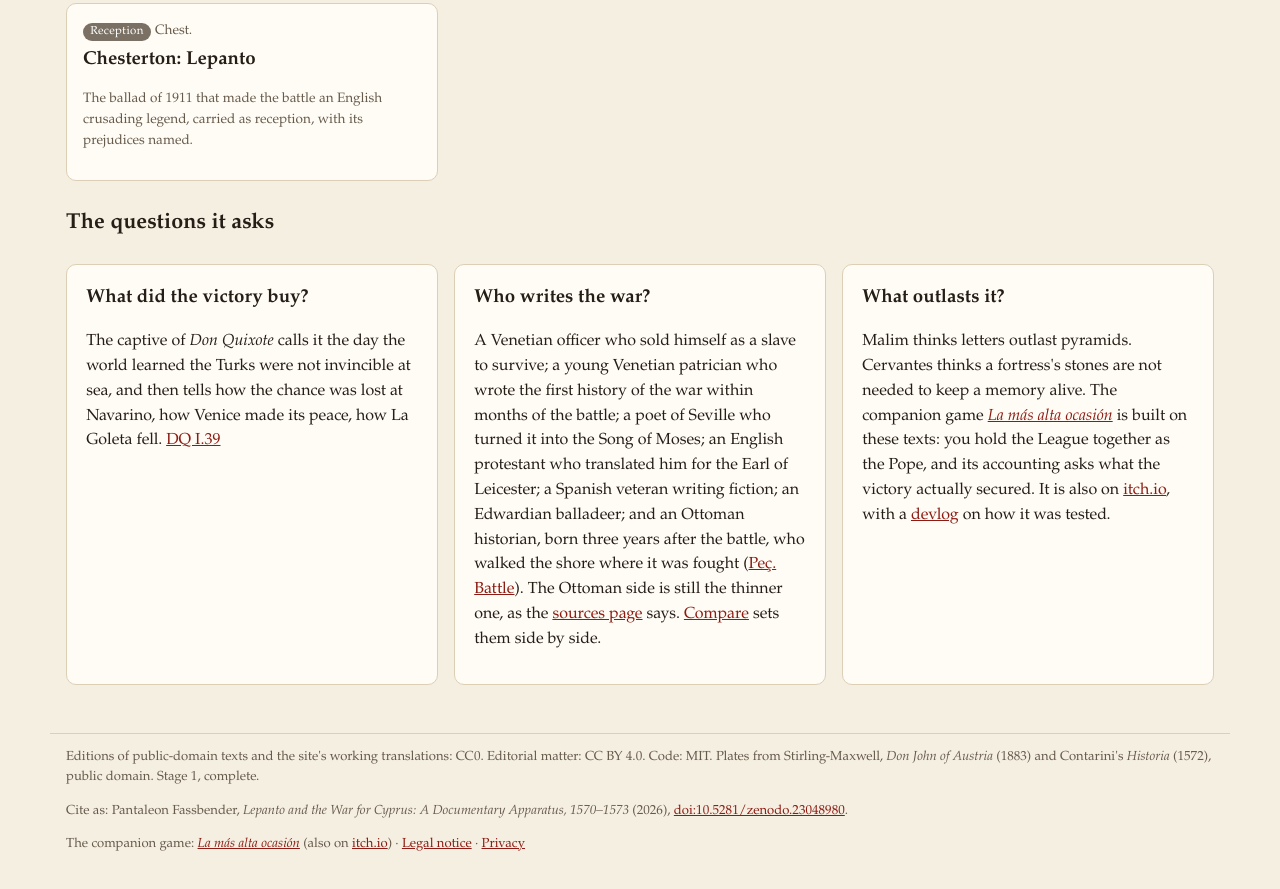
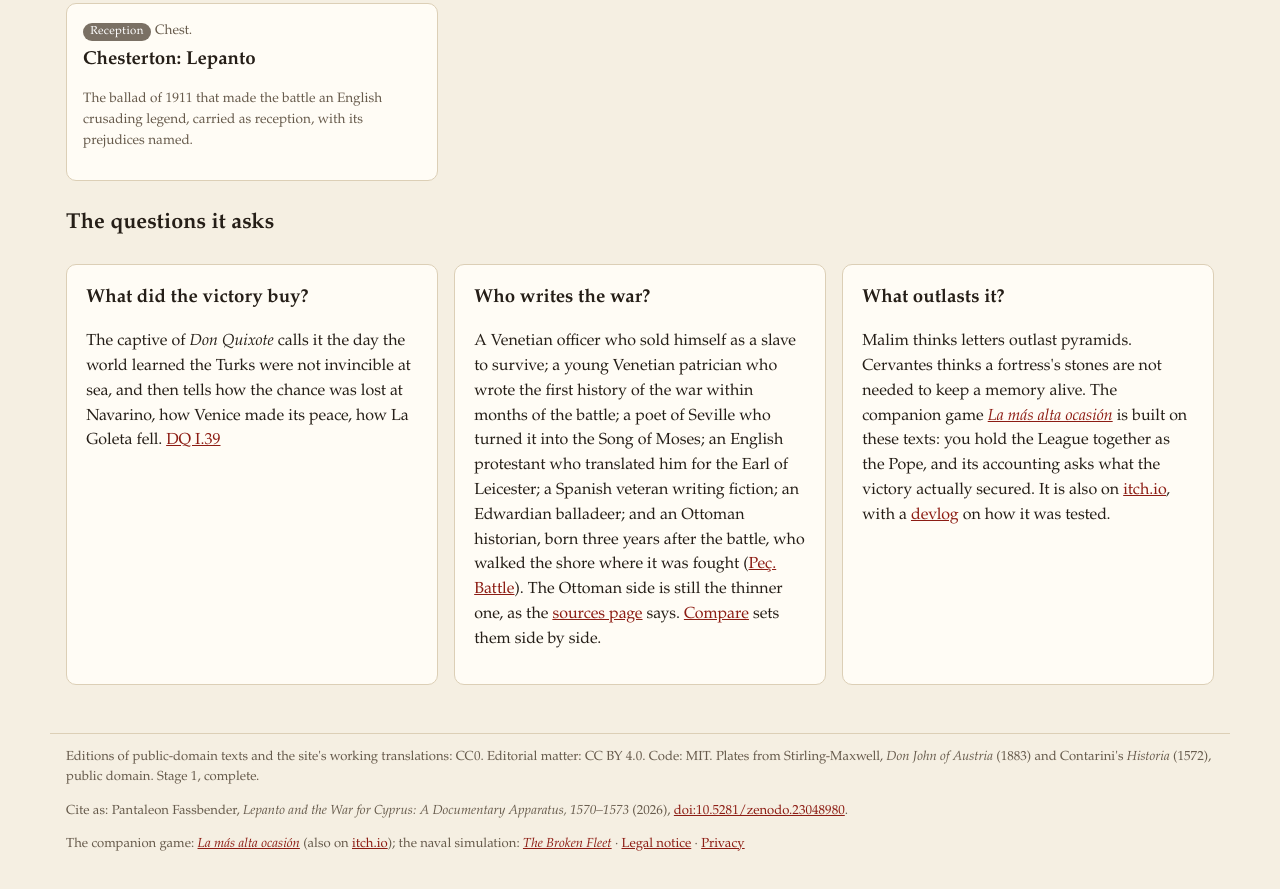
Before and after one commit to pantaleonfassbender-coder/Lepanto-and-the-war-for-Cyprus, a plain HTML site: page index.html in a window 1280 px wide. Shown: the part 1946-2835 px from the top of the page. Drawn offline with Linux system fonts and the light colour scheme.

Commit message:
Footer links the naval simulation The Broken Fleet
Co-Authored-By: Claude Opus 5.5 <noreply@anthropic.com>

```diff
--- a/index.html
+++ b/index.html
@@ -40,7 +40,7 @@
   <p>Editions of public-domain texts and the site's working translations: CC0. Editorial matter: CC BY 4.0. Code: MIT.
   Plates from Stirling-Maxwell, <em>Don John of Austria</em> (1883) and Contarini's <em>Historia</em> (1572), public domain. Stage 1, complete.</p>
   <p>Cite as: Pantaleon Fassbender, <em>Lepanto and the War for Cyprus: A Documentary Apparatus, 1570–1573</em> (2026), <a href="https://doi.org/10.5281/zenodo.23048980">doi:10.5281/zenodo.23048980</a>.</p>
-  <p>The companion game: <a href="https://la-mas-alta-ocasion.netlify.app/" target="_blank" rel="noopener"><em>La más alta ocasión</em></a> (also on <a href="https://leofassb.itch.io/la-mas-alta-ocasion" target="_blank" rel="noopener">itch.io</a>) · <a href="legal.html#notice">Legal notice</a> · <a href="legal.html#privacy">Privacy</a></p>
+  <p>The companion game: <a href="https://la-mas-alta-ocasion.netlify.app/" target="_blank" rel="noopener"><em>La más alta ocasión</em></a> (also on <a href="https://leofassb.itch.io/la-mas-alta-ocasion" target="_blank" rel="noopener">itch.io</a>); the naval simulation: <a href="https://the-broken-fleet.netlify.app/" target="_blank" rel="noopener"><em>The Broken Fleet</em></a> · <a href="legal.html#notice">Legal notice</a> · <a href="legal.html#privacy">Privacy</a></p>
 </footer>
 <script src="app.js"></script>
 </body>
```
